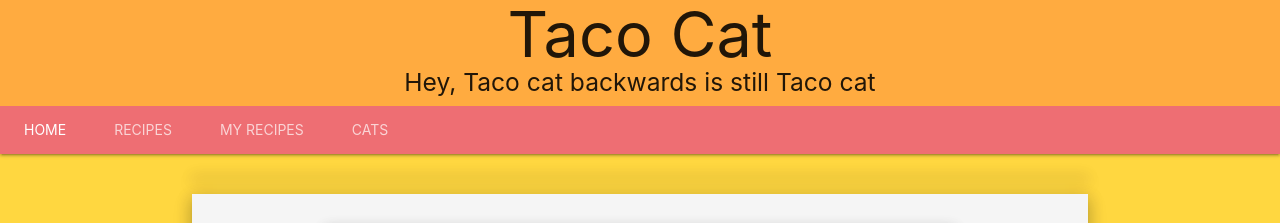
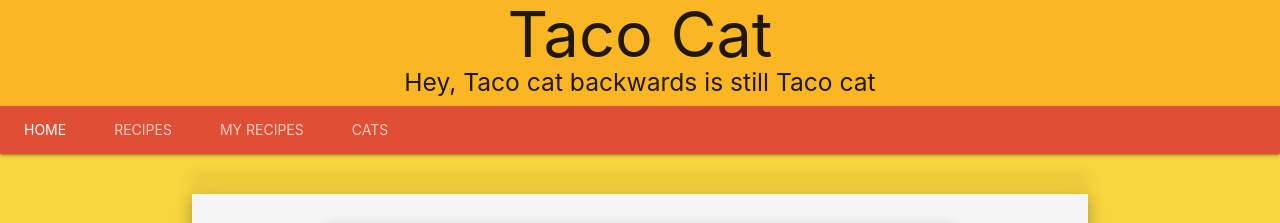
Before and after one commit to RobertPuls/TacoCat, a plain HTML site: page index.html in a window 1280 px wide. Shown: the top 223 px of the page. Drawn offline with nearby package versions, Linux system fonts and the light colour scheme; no server answers.

Commit message:
changed colors

```diff
--- a/index.html
+++ b/index.html
@@ -12,15 +12,15 @@
 
   </head>
 
-  <body class="amber accent-2">
+  <body style="background-color: #F9D63F">
     <div id="head" class="row">
-      <header class=" center col s12 orange accent-2">
+      <header class=" center col s12" style="background-color: #FBB623">
         <h1>Taco Cat</h1>
         <h5>Hey, Taco cat backwards is still Taco cat</h5>
       </header>
       <nav class="nav-extended">
         <div class="nav-content">
-          <ul id="navList" class="tabs tabs-transparent scrollspy pin-top">
+          <ul id="navList" class="tabs tabs-transparent scrollspy pin-top" style="background-color: #DE4F35">
             <li class="tab"><a class="active page-link" data-page="index" href="#">Home</a></li>
             <li class="tab"><a class="page-link" data-page="recipe" href="#">Recipes</a></li>
             <li class="tab"><a class="page-link" data-page="saved" href="#test4">My Recipes</a></li>
```
Also changed, not shown: 1 other file.
